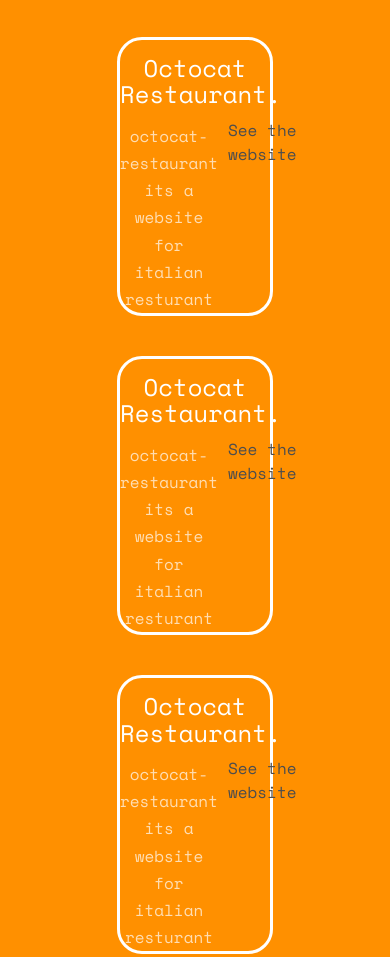
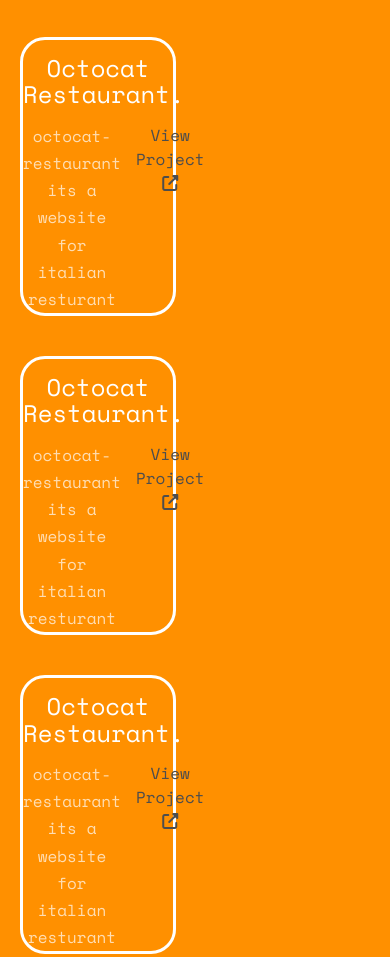
Before and after one commit to Amal95Salah/portfolio, a plain HTML site: page index.html in a window 390 px wide. Shown: the part 4647-5604 px from the top of the page. Drawn offline with nearby package versions, Linux system fonts and the light colour scheme.

Commit message:
add responsive

```diff
--- a/index.html
+++ b/index.html
@@ -150,7 +150,7 @@
                         <div class="work-detail">
                             <p>octocat-restaurant its a website for italian resturant</p>
                             <a href="https://octocat-restaurant.github.io/restautant/" target="_blank">
-                                <button>See the website</button>
+                                <button>View Project <i class="fa fa-external-link" aria-hidden="true"></i></button>
                             </a>
                         </div>
                     </div>
@@ -159,7 +159,7 @@
                         <div class="work-detail">
                             <p>octocat-restaurant its a website for italian resturant</p>
                             <a href="https://octocat-restaurant.github.io/restautant/" target="_blank">
-                                <button>See the website</button>
+                                <button>View Project <i class="fa fa-external-link" aria-hidden="true"></i></button>
                             </a>
                         </div>
                     </div>
@@ -168,7 +168,7 @@
                         <div class="work-detail">
                             <p>octocat-restaurant its a website for italian resturant</p>
                             <a href="https://octocat-restaurant.github.io/restautant/" target="_blank">
-                                <button>See the website</button>
+                                <button>View Project <i class="fa fa-external-link" aria-hidden="true"></i></button>
                             </a>
                         </div>
                     </div>
@@ -177,7 +177,7 @@
                         <div class="work-detail">
                             <p>octocat-restaurant its a website for italian resturant</p>
                             <a href="https://octocat-restaurant.github.io/restautant/" target="_blank">
-                                <button>See the website</button>
+                                <button>View Project <i class="fa fa-external-link" aria-hidden="true"></i></button>
                             </a>
                         </div>
                     </div>
@@ -222,6 +222,8 @@
                     </div>
                     <div class="skill-circle">
                         <h5 class="border-70">React</h5>
+                        <span> 70% </span>
+
                     </div>
 
 
--- a/style.css
+++ b/style.css
@@ -487,10 +487,24 @@ main .voluntary-work {
     padding-top: 70px;
 }
 
+
+
 .experince .experince_work {
     display: flex;
     flex-wrap: wrap;
     justify-content: space-around;
+}
+
+@media screen and (max-width: 600px) {
+
+    .contact-us .container,
+    .voluntary-work .voluntary .voluntary-group,
+    .skills .container .skills-in-circle,
+    .experince .experince_work {
+        flex-direction: column;
+    }
+
+
 }
 
 .experince .experince_work h5 {
@@ -527,6 +541,11 @@ main .voluntary-work {
 
 .experince .experince_work .work-info .work-detail button {
     margin: 10px;
+    padding: 5px;
+}
+
+.experince .experince_work .work-info .work-detail p {
+    width: 70%;
 }
 
 .experince .experince_work .work-info .work-detail button:hover {
```
